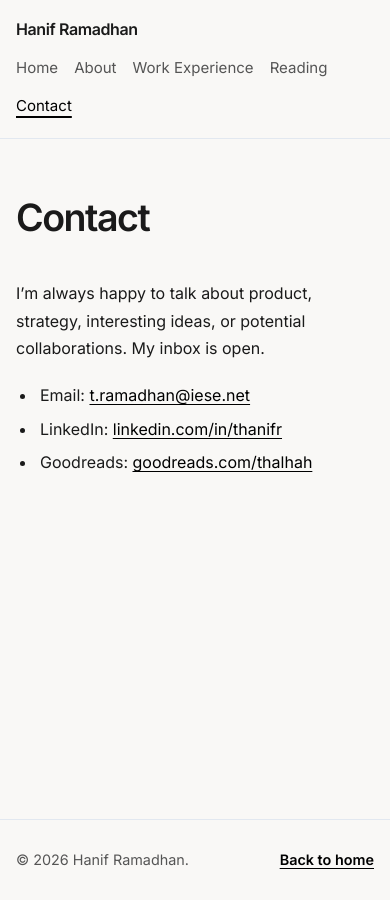
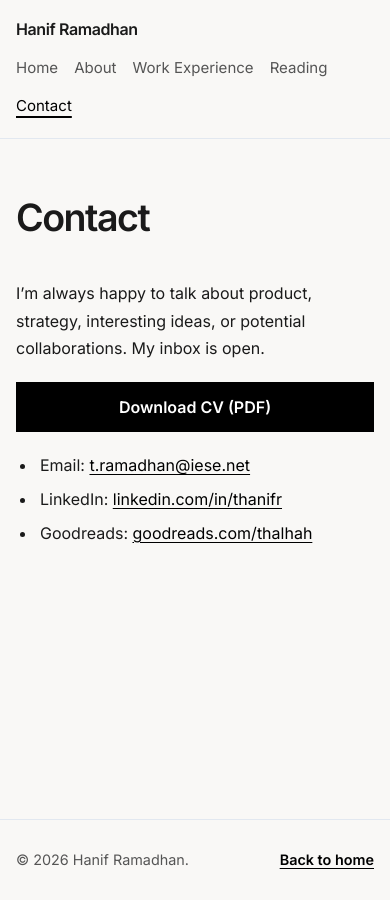
Before and after one commit to patronofalltrades/patronofalltrades.github.io, a Jekyll site: the page built from contact.md, in a window 390 px wide. Built offline with Jekyll 4.4.1, drawn with Linux system fonts in a browser that asks for light colours.

Commit message:
Add Download CV button to Home and Contact pages

```diff
--- a/_config.yml
+++ b/_config.yml
@@ -2,6 +2,7 @@ title: "Hanif Ramadhan"
 description: "Founder and MBA candidate at IESE Business School. Open to Product Management, Strategy, and GTM engineer roles in tech startups."
 url: "https://patronofalltrades.github.io"
 baseurl: ""
+cv_file: /assets/files/Hanif-Ramadhan-CV.pdf
 lang: en
 author:
   name: "Hanif Ramadhan"
--- /dev/null
+++ b/_includes/cv-button.html
@@ -0,0 +1 @@
+<a class="cv-button" href="{{ site.cv_file | relative_url }}" download aria-label="Download Hanif Ramadhan's CV (PDF, 84 KB)">Download CV (PDF)</a>
--- a/_layouts/home.html
+++ b/_layouts/home.html
@@ -6,6 +6,7 @@ layout: default
     <p class="eyebrow">Personal portfolio</p>
     <h1>{{ page.hero_title }}</h1>
     <p class="home-intro">{{ page.hero_intro }}</p>
+    {% include cv-button.html %}
   </header>
 
   <div class="prose home-copy">
--- a/assets/css/site.css
+++ b/assets/css/site.css
@@ -198,6 +198,33 @@ h1 {
   color: var(--color-muted);
   font-size: clamp(1.1rem, 2.5vw, 1.35rem);
   line-height: 1.6;
+}
+
+.cv-button {
+  display: inline-block;
+  margin-top: 1.25rem;
+  padding: 0.75rem 1.25rem;
+  border: 2px solid #000;
+  border-radius: 0;
+  background-color: #000;
+  color: #fff;
+  font-size: 1rem;
+  font-weight: 600;
+  line-height: 1.4;
+  text-align: center;
+  text-decoration: none;
+}
+
+.cv-button:hover {
+  border-color: #222;
+  background-color: #222;
+  color: #fff;
+}
+
+.cv-button:focus-visible {
+  border-radius: 0;
+  outline: 3px solid #005a9c;
+  outline-offset: 4px;
 }
 
 .page-heading {
@@ -429,6 +456,13 @@ h1 {
   }
 }
 
+@media (max-width: 479px) {
+  .cv-button {
+    display: block;
+    width: 100%;
+  }
+}
+
 @media (prefers-reduced-motion: reduce) {
   html {
     scroll-behavior: auto;
--- a/contact.md
+++ b/contact.md
@@ -7,6 +7,8 @@ permalink: /contact/
 
 I'm always happy to talk about product, strategy, interesting ideas, or potential collaborations. My inbox is open.
 
+{% include cv-button.html %}
+
 - Email: [t.ramadhan@iese.net](mailto:t.ramadhan@iese.net)
 - LinkedIn: [linkedin.com/in/thanifr](https://linkedin.com/in/thanifr)
 - Goodreads: [goodreads.com/thalhah](https://www.goodreads.com/thalhah)
```
Also changed, not shown: Change2.md (added, +10 -0 lines), 1 other file.
